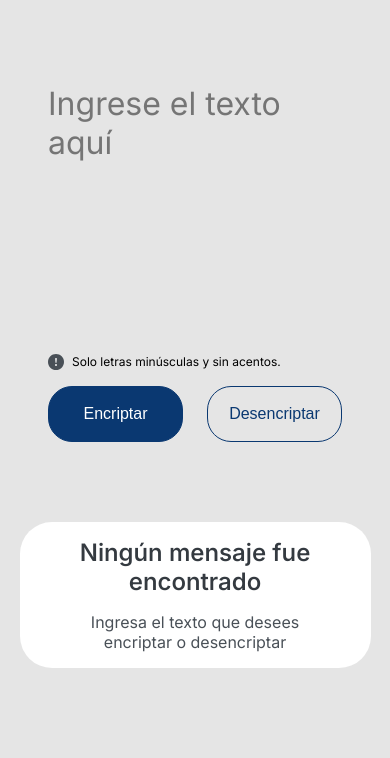
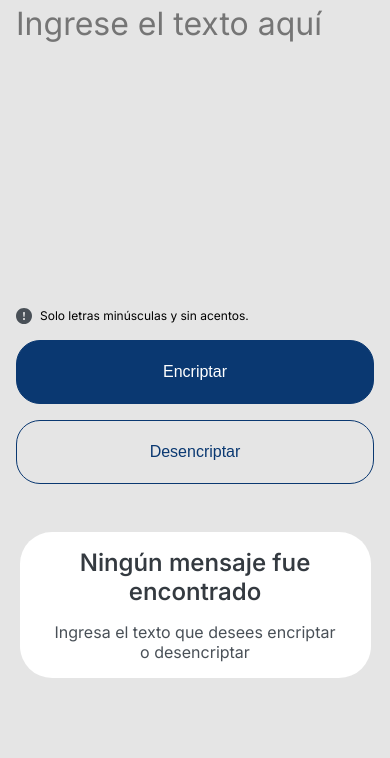
Before and after one commit to oscdev11/ONE-Encriptador, a plain HTML site: page index.html in a window 390 px wide. Shown: the part 112-870 px from the top of the page. Before the commit the page ends 844 px from the top, so only its background shows below. Drawn offline with Linux system fonts and the light colour scheme.

Commit message:
responsivo movil

```diff
--- a/app.js
+++ b/app.js
@@ -40,6 +40,11 @@ function encriptarTexto() {
         btCopiar.style.display = "block";
         textoSalida.innerText = textoEncriptado;
         mainSalida.style.justifyContent = "space-between"
+    } else {
+        imagenSalida.style.display = '';
+        textOcultarSalida.style.display = '';
+        textoSalida.innerText = 'Ningún mensaje fue encontrado';
+        btCopiar.style.display = 'none';
     }
 }
 
@@ -57,6 +62,11 @@ function desencriptar() {
         textoSalida.innerText = texto;
         textoSalida.style.fontWeight = '';
         textoSalida.style.textAlign = "left";
+    } else {
+        imagenSalida.style.display = '';
+        textOcultarSalida.style.display = '';
+        textoSalida.innerText = 'Ningún mensaje fue encontrado';
+        btCopiar.style.display = 'none';
     }
 }
 
--- a/styles/styles.css
+++ b/styles/styles.css
@@ -41,7 +41,7 @@ body, html{
     height: 100%;
     display: flex;
     justify-content: space-between;
-    gap: 5rem;/*probablemente eliminar*/
+    gap: 5rem;
 }
 
 .main__entradas{
@@ -107,6 +107,7 @@ body, html{
     font-size: 1rem;
     border-radius: 1.5rem;
     width: 21rem;
+    height: 3.5rem;
 }
 
 .main__entrada_boton_desencriptar:hover{
@@ -131,11 +132,15 @@ body, html{
 }
 
 .main__salida_titulo{
+    width: 100%;
+    height: auto;
     font-size: 1.5rem;
     color: var(--color-text-gray-500);
     font-weight: 550;
     text-align: center;
     padding-bottom: 1rem;
+    overflow-wrap: break-word; /* Asegura que el texto se ajuste y no se desborde */
+    word-wrap: break-word;
 }
 
 .main__salida_parrafo{
@@ -197,6 +202,7 @@ body, html{
         display: flex;
         flex-direction: column;
         align-items: center;
+        gap: 1.5rem;
     }
 
     .main__entradas{
@@ -258,3 +264,119 @@ body, html{
     }
 
 }
+
+@media (max-width: 768px) {
+    .header__logo{
+        width: 7.5rem;
+        height: 3rem;
+        margin: 1.5rem 0 1.5rem -1.5rem;
+    }
+
+    .main {
+        width: 100%;
+        height: 100%;
+        display: flex;
+        flex-direction: column;
+        align-items: center;
+        gap: 1rem;
+    }
+
+    .main__entradas{
+        width: 100%;
+        height: 100%;
+        margin-bottom: 2rem;
+    }
+
+    .main__entradas_contenedor{
+        /* padding: 5rem 3rem 0 3rem; */
+        height: 100%;
+        padding: 1rem 1rem 0 1rem;
+
+    }
+
+    .main__entradas_textarea{
+        height: 18rem;
+    }
+
+    .main__entrada_botones{
+        display: flex;
+        flex-direction: column;
+        width: 100%;
+        height: auto;
+        box-sizing: content-box;
+        gap: 1rem;
+    }
+
+
+    .main__entrada_boton_encriptar{
+        background: var(--color-text);
+        border: 1px solid var(--color-text);
+        color: white;
+        font-size: 1rem;
+        border-radius: 1.5rem;
+        height: 4rem;
+        width: 100%;
+    }
+
+    .main__entrada_boton_desencriptar{
+        background: var(--color-background);
+        border: 1px solid var(--color-text);
+        color: var(--color-text);
+        font-size: 1rem;
+        border-radius: 1.5rem;
+        width: 100%;
+        height: 4rem;
+    }
+
+    .main__salida{
+        width: 90%;
+        height: 100%;
+        background-color: white;
+        border-radius: 2rem;
+        display: flex;
+        flex-direction: column;
+        font-family: var(--font-inter);
+        justify-content: center;
+        align-items: center;
+        justify-content: center;
+        margin: 0 0 5rem 0;
+        padding: 1rem 2rem 1rem 2rem;
+    }
+
+    .main__salida_imagen{
+        display: none;
+    }
+
+    .main__salida_titulo{
+        /* width: 30%;
+        height: auto; */
+        font-size: 1.5rem;
+        color: var(--color-text-gray-500);
+        font-weight: 550;
+        text-align: center;
+        padding-bottom: 1rem;
+    }
+
+    .main__salida_parrafo{
+        font-size: 1rem;
+        color: var(--color-text-gray-400);
+        text-align: center;
+    }
+
+    .main__salida_boton{
+        background: white;
+        border: 1px solid var(--color-text);
+        border-radius: 1.5rem;
+        width: 100%;
+        height: 4rem;
+        color: var(--color-text);
+        font-size: 1rem;
+    }
+
+    .main__salida_boton:hover{
+        background: #648fb9;
+        border: 1px solid #648fb9;
+        color: white;
+    }
+
+}
```
